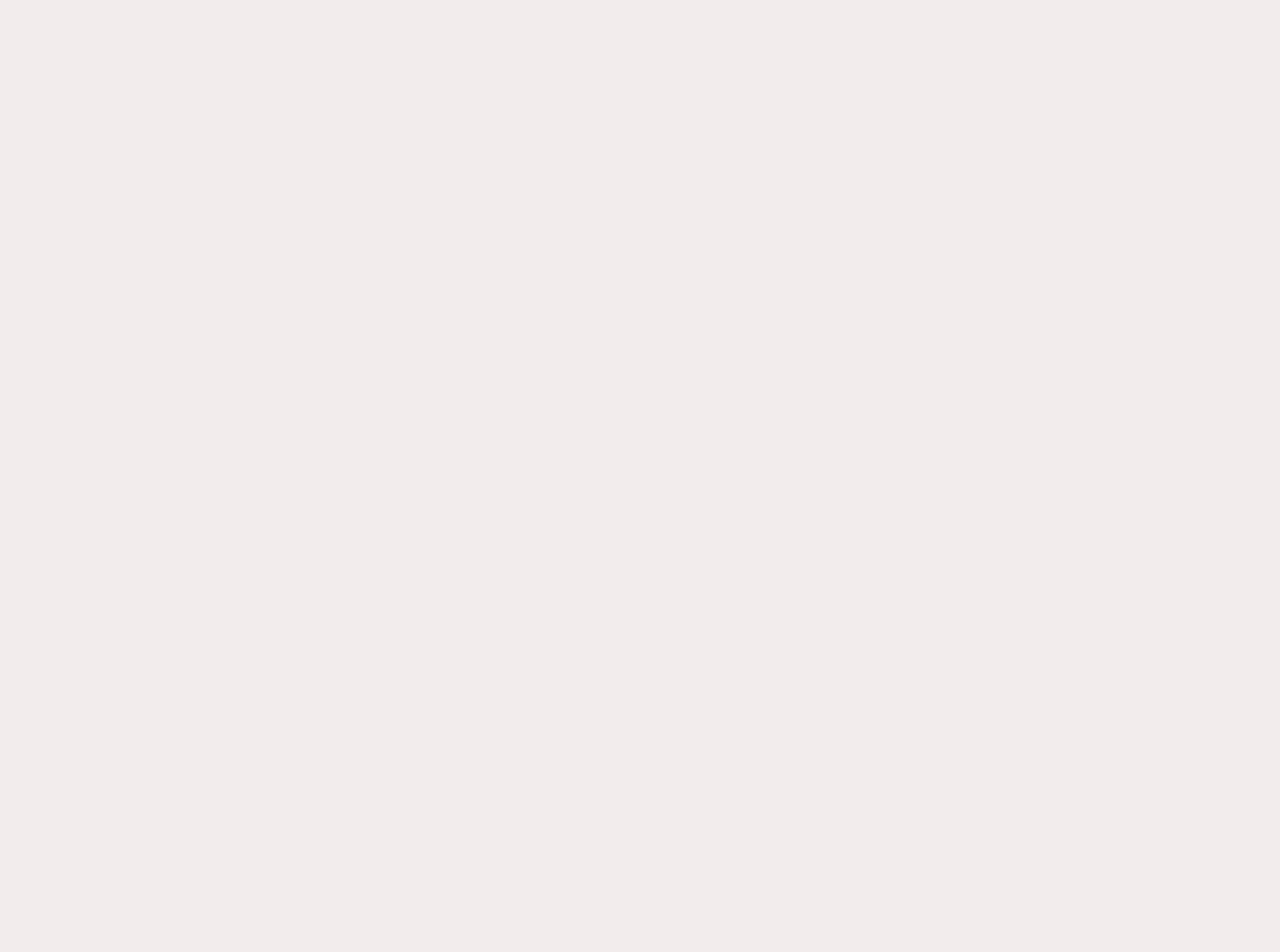
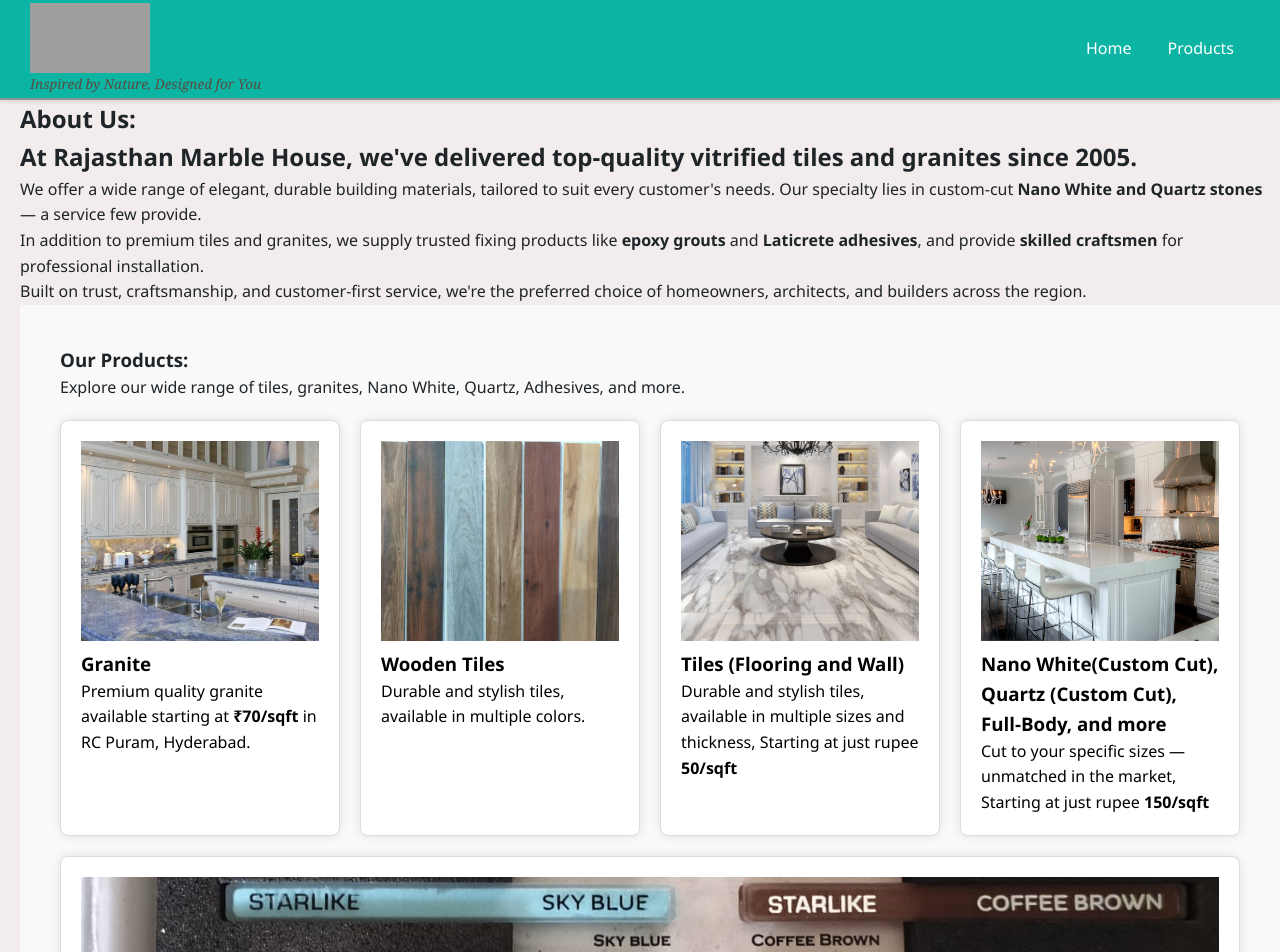
Before and after one commit to nishantsh001/RajasthanMarbleHouse, a React (Create React App) app: page /#/ in a window 1280 px wide. Before the commit this address led to /#/adhesives. Shown: the top 952 px of the page. Before the commit the page ends 800 px from the top, so only its background shows below. Built offline with nearby package versions, Linux system fonts and the light colour scheme; grey boxes are pictures that could not be loaded.

Commit message:
changes in files

```diff
--- a/src/App.js
+++ b/src/App.js
@@ -113,7 +113,7 @@ function Home() {
 
 export default function App() {
   return (
-    <Router basename="/RajasthanMarbleHouse">
+    <Router basename="/">
       <div className="page-container">
         <Header />
         <div className="content-wrap">
--- a/src/Pages/Tiles/Tiles.js
+++ b/src/Pages/Tiles/Tiles.js
@@ -1,7 +1,6 @@
 import { useState } from "react";
 import "./Tiles.css";
 import { useNavigate } from "react-router-dom";
-import { HashRouter as Router, Routes, Route } from "react-router-dom";
 
 export default function Tiles() {
   const products = [
--- a/src/components/Products.js
+++ b/src/components/Products.js
@@ -1,6 +1,42 @@
 import { Link } from "react-router-dom";
 import "./Products.css";
 
+// export default function Products() {
+//   return (
+//     <div className="products-page">
+//       <h1>Our Products:</h1>
+//       <p>Explore our wide range of tiles, granites, Nano White, Quartz, Adhesives, and more.</p>
+
+//       <div className="product-list" style={{ paddingTop: "20px" }}>
+//         <a href="/granite" className="product-card" >
+//           <img className="product-image" src="/images/granite.jpg" alt="Granite" />
+//           <h3>Granite</h3>
+//           <p>Premium quality granite available starting at<strong> ₹70/sqft</strong> in RC Puram, Hyderabad.</p>
+//         </a>
+//         <a href="/wooden" className="product-card">
+//           <img className="product-image" src="/images/wooden.jpg" alt="Wooden Tiles" />
+//           <h3>Wooden Tiles</h3>
+//           <p>Durable and stylish tiles, available in multiple colors.</p>
+//         </a>
+//         <a href="/tiles" className="product-card">
+//         <img className="product-image" src="/images/Tiles.jpg" alt="Tiles" />
+//           <h3>Tiles (Flooring and Wall)</h3>
+//           <p>Durable and stylish tiles, available in multiple sizes and thickness, Starting at just rupee <strong>50/sqft</strong></p>
+//         </a>
+//         <a href="/NanoQuartzSelection" className="product-card">
+//         <img className="product-image" src="/images/NanoWhite.jpg" alt="Nano and Quartz" />
+//           <h3>Nano White(Custom Cut), Quartz (Custom Cut), Full-Body, and more</h3>
+//           <p>Cut to your specific sizes — unmatched in the market, Starting at just rupee <strong>150/sqft</strong></p>
+//         </a>
+//         <a href ="/adhesives" className="product-card">
+//           <img className="product-image" src="/images/epoxy.jpg" alt="Adhesive" />
+//           <h3>Epoxy & Laticrete Adhesives</h3>
+//           <p>Trusted adhesives for tile and granite fixing.</p>
+//         </a>
+//       </div>
+//     </div>
+//   );
+// }
 export default function Products() {
   return (
     <div className="products-page">
@@ -8,31 +44,35 @@ export default function Products() {
       <p>Explore our wide range of tiles, granites, Nano White, Quartz, Adhesives, and more.</p>
 
       <div className="product-list" style={{ paddingTop: "20px" }}>
-        <a href="/granite" className="product-card" >
+        <Link to="/granite" className="product-card">
           <img className="product-image" src="/images/granite.jpg" alt="Granite" />
           <h3>Granite</h3>
           <p>Premium quality granite available starting at<strong> ₹70/sqft</strong> in RC Puram, Hyderabad.</p>
-        </a>
-        <a href="/wooden" className="product-card">
+        </Link>
+
+        <Link to="/wooden" className="product-card">
           <img className="product-image" src="/images/wooden.jpg" alt="Wooden Tiles" />
           <h3>Wooden Tiles</h3>
           <p>Durable and stylish tiles, available in multiple colors.</p>
-        </a>
-        <a href="/tiles" className="product-card">
-        <img className="product-image" src="/images/Tiles.jpg" alt="Tiles" />
+        </Link>
+
+        <Link to="/tiles" className="product-card">
+          <img className="product-image" src="/images/Tiles.jpg" alt="Tiles" />
           <h3>Tiles (Flooring and Wall)</h3>
           <p>Durable and stylish tiles, available in multiple sizes and thickness, Starting at just rupee <strong>50/sqft</strong></p>
-        </a>
-        <a href="/NanoQuartzSelection" className="product-card">
-        <img className="product-image" src="/images/NanoWhite.jpg" alt="Nano and Quartz" />
+        </Link>
+
+        <Link to="/nanoQuartzSelection" className="product-card">
+          <img className="product-image" src="/images/NanoWhite.jpg" alt="Nano and Quartz" />
           <h3>Nano White(Custom Cut), Quartz (Custom Cut), Full-Body, and more</h3>
           <p>Cut to your specific sizes — unmatched in the market, Starting at just rupee <strong>150/sqft</strong></p>
-        </a>
-        <a href ="/adhesives" className="product-card">
+        </Link>
+
+        <Link to="/adhesives" className="product-card">
           <img className="product-image" src="/images/epoxy.jpg" alt="Adhesive" />
           <h3>Epoxy & Laticrete Adhesives</h3>
           <p>Trusted adhesives for tile and granite fixing.</p>
-        </a>
+        </Link>
       </div>
     </div>
   );
--- a/src/index.js
+++ b/src/index.js
@@ -19,13 +19,6 @@ import ReactDOM from 'react-dom/client';
 import './index.css';
 import App from './App';
 
-const repoName = '/RajasthanMarbleHouse';
-
-if (!window.location.hash) {
-  const path = window.location.pathname.replace(repoName, '');
-  window.history.replaceState(null, '', `${repoName}/#${path}`);
-}
-
 const root = ReactDOM.createRoot(document.getElementById('root'));
 root.render(
   <React.StrictMode>
```
